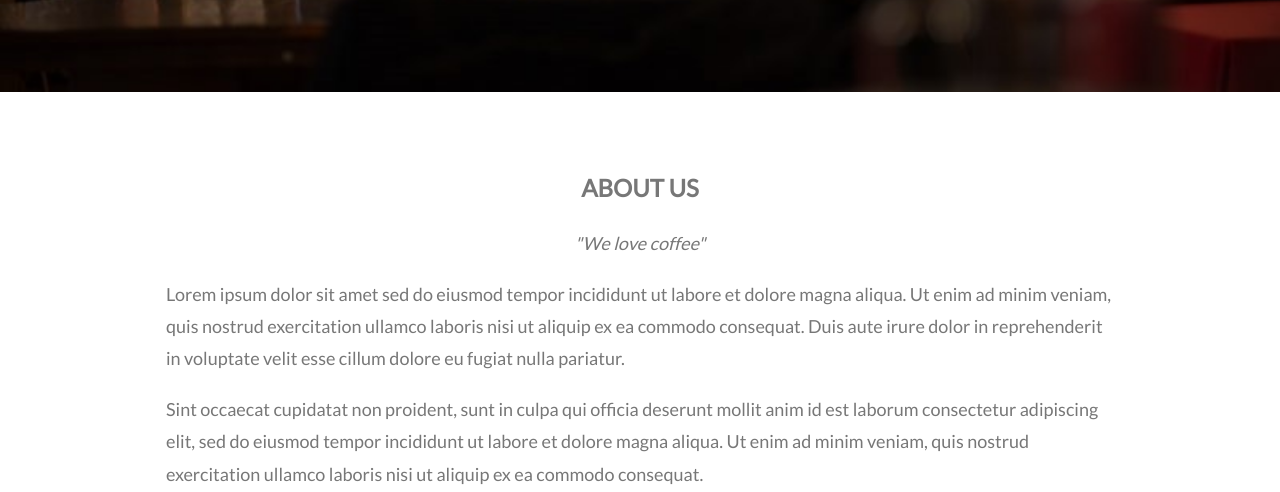
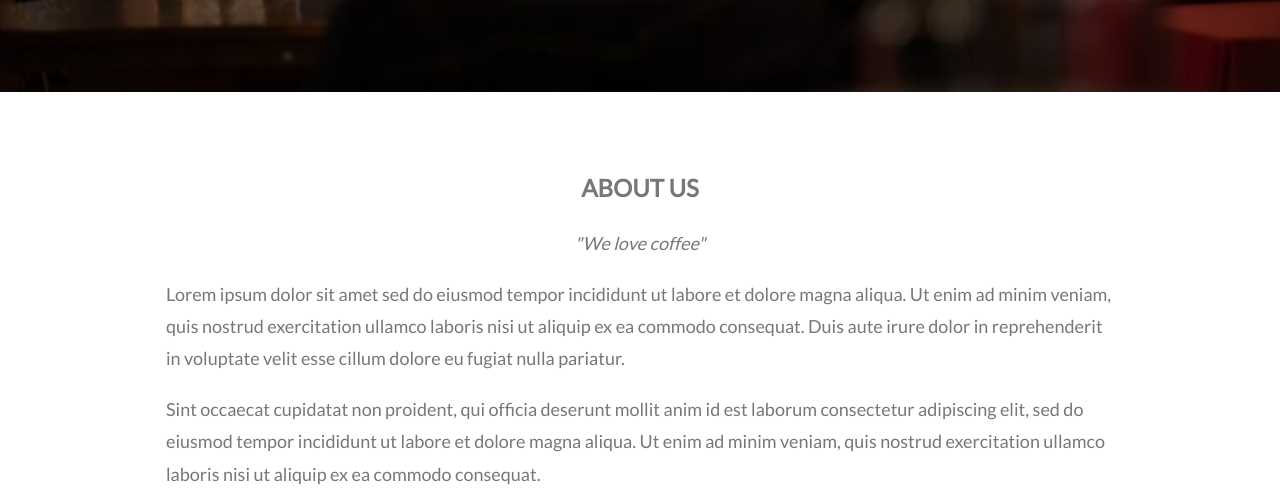
Before and after one commit to markbayley/coffeeshop, a plain HTML site: page index.html in a window 1280 px wide. Shown: the part 308-800 px from the top of the page. Drawn offline with nearby package versions, Linux system fonts and the light colour scheme.

Commit message:
commit 3

```diff
--- a/index.html
+++ b/index.html
@@ -100,7 +100,7 @@ p {
         <p class="w3-center"><em>"We love coffee"</em></p>
         <p>Lorem ipsum dolor sit amet sed do eiusmod tempor incididunt ut labore et dolore magna aliqua. Ut enim ad minim veniam,
             quis nostrud exercitation ullamco laboris nisi ut aliquip ex ea commodo consequat. Duis aute irure dolor in reprehenderit in voluptate velit esse cillum dolore eu fugiat nulla pariatur. </p>
-        <p> Sint occaecat cupidatat non proident, sunt in culpa
+        <p> Sint occaecat cupidatat non proident,
             qui officia deserunt mollit anim id est laborum consectetur adipiscing elit, sed do eiusmod tempor incididunt ut labore et dolore magna aliqua. Ut enim ad minim veniam, quis nostrud exercitation ullamco laboris nisi ut aliquip ex ea commodo consequat.</p>
         <div class="w3-row">
             <div class="w3-col m6 w3-center w3-padding-large">
```
